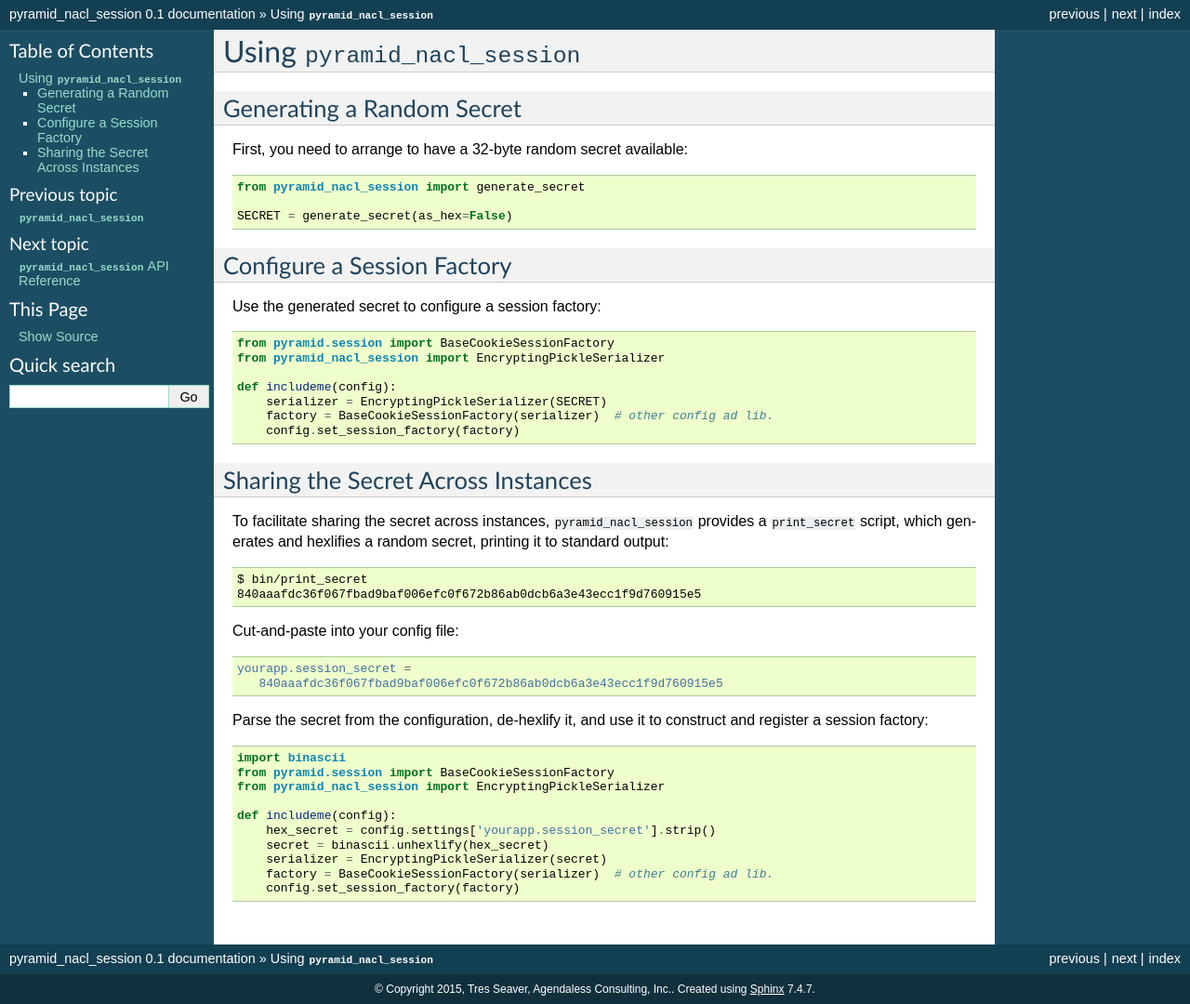
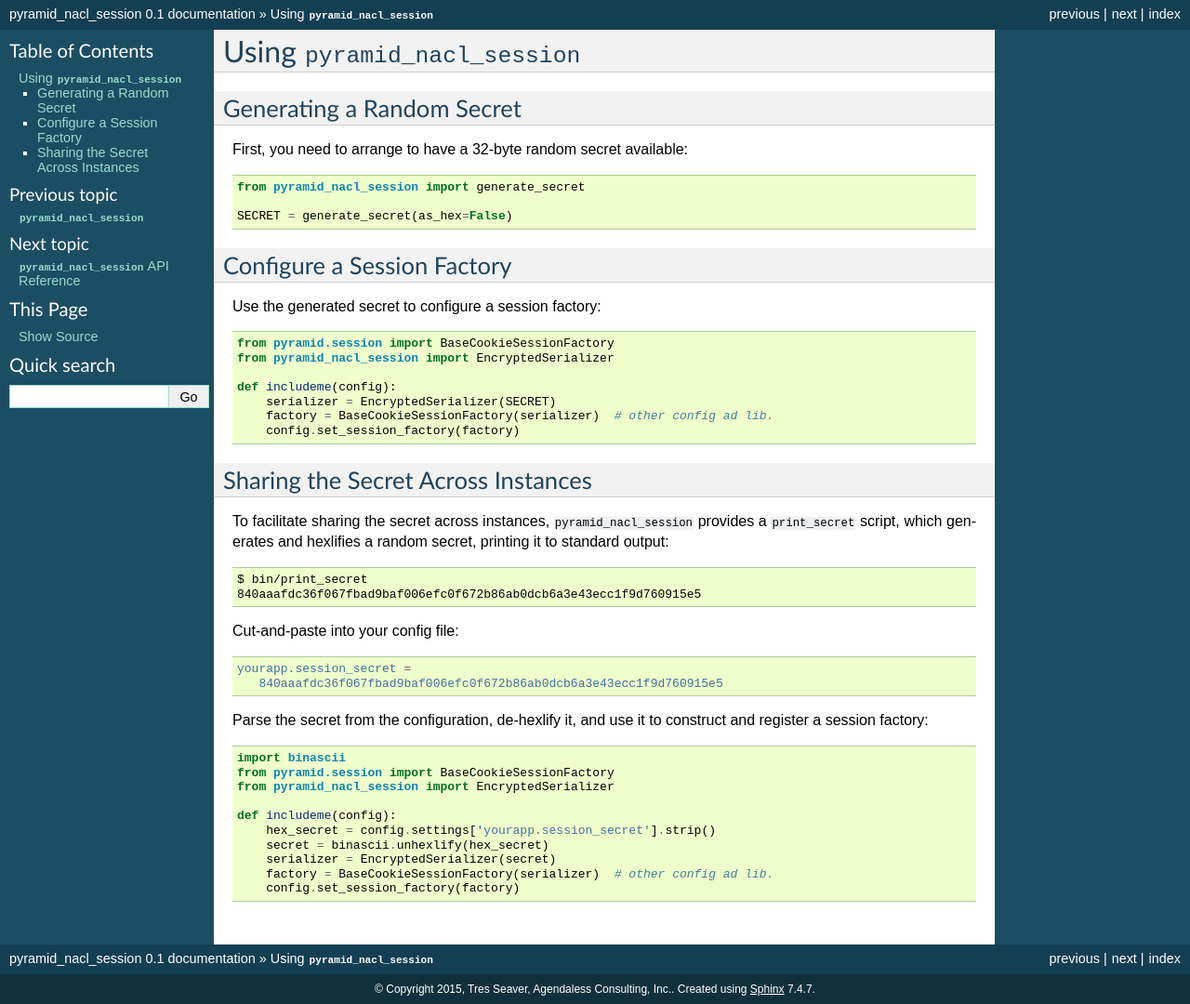
Before and after one commit to Pylons/pyramid_nacl_session, a Sphinx documentation site: the page built from docs/usage.rst, in a window 1280 px wide. Shown: the whole page at 93% size. Built offline with Sphinx 7.4.7, drawn with Linux system fonts in a browser that asks for light colours.

Commit message:
split pickle serializer from encrypted serializer

```diff
--- a/docs/conf.py
+++ b/docs/conf.py
@@ -30,6 +30,11 @@
     'sphinx.ext.doctest',
     'sphinx.ext.intersphinx',
 ]
+
+# Looks for objects in external projects
+intersphinx_mapping = {
+    'pyramid': ('http://docs.pylonsproject.org/projects/pyramid/en/latest/', None),
+}
 
 # Add any paths that contain templates here, relative to this directory.
 templates_path = ['_templates']
@@ -124,7 +129,7 @@
 # Add any paths that contain custom static files (such as style sheets) here,
 # relative to this directory. They are copied after the builtin static files,
 # so a file named "default.css" will overwrite the builtin "default.css".
-html_static_path = ['_static']
+#html_static_path = ['_static']
 
 # If not '', a 'Last updated on:' timestamp is inserted at every page bottom,
 # using the given strftime format.
--- a/docs/usage.rst
+++ b/docs/usage.rst
@@ -20,10 +20,10 @@
 .. code-block:: python
 
    from pyramid.session import BaseCookieSessionFactory
-   from pyramid_nacl_session import EncryptingPickleSerializer
+   from pyramid_nacl_session import EncryptedSerializer
 
    def includeme(config):
-       serializer = EncryptingPickleSerializer(SECRET)
+       serializer = EncryptedSerializer(SECRET)
        factory = BaseCookieSessionFactory(serializer)  # other config ad lib.
        config.set_session_factory(factory)
 
@@ -53,11 +53,11 @@
 
    import binascii
    from pyramid.session import BaseCookieSessionFactory
-   from pyramid_nacl_session import EncryptingPickleSerializer
+   from pyramid_nacl_session import EncryptedSerializer
 
    def includeme(config):
        hex_secret = config.settings['yourapp.session_secret'].strip()
        secret = binascii.unhexlify(hex_secret)
-       serializer = EncryptingPickleSerializer(secret)
+       serializer = EncryptedSerializer(secret)
        factory = BaseCookieSessionFactory(serializer)  # other config ad lib.
        config.set_session_factory(factory)
--- a/pyramid_nacl_session/__init__.py
+++ b/pyramid_nacl_session/__init__.py
@@ -4,7 +4,7 @@
     Also, shuts pyflakes up about unused import.
     """
 
-from .serializer import EncryptingPickleSerializer
-_export(EncryptingPickleSerializer)
+from .serializer import EncryptedSerializer
+_export(EncryptedSerializer)
 from .scripts import generate_secret
 _export(generate_secret)
```
Also changed, not shown: 2 other files.
